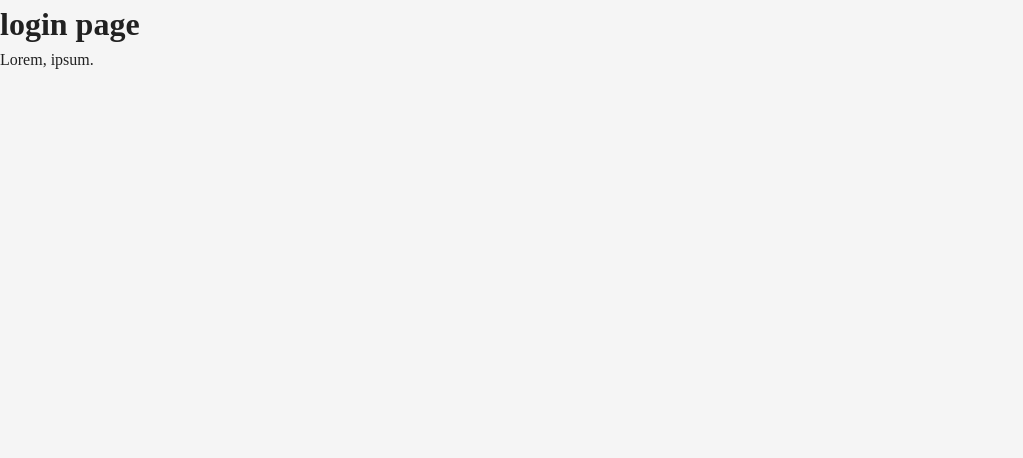
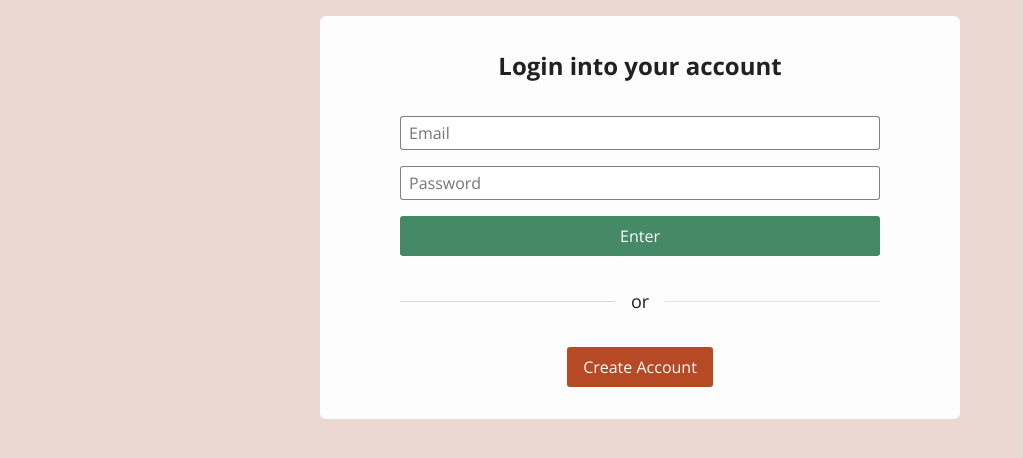
Before and after one commit to pedrodruviaro/sistema-nutricionista-react, a React (Create React App) app: page / in a window 1280 px wide. Shown: the top 458 px of the page, without its empty margins (0-1023 px from the left). Built offline with nearby package versions, Linux system fonts and the light colour scheme.

Commit message:
definindo estilos login e criando button/input components

```diff
--- a/public/index.html
+++ b/public/index.html
@@ -3,6 +3,15 @@
     <head>
         <meta charset="utf-8" />
         <meta name="viewport" content="width=device-width, initial-scale=1" />
+
+        <!-- google fonts -->
+        <link rel="preconnect" href="https://fonts.googleapis.com" />
+        <link rel="preconnect" href="https://fonts.gstatic.com" crossorigin />
+        <link
+            href="https://fonts.googleapis.com/css2?family=Open+Sans:wght@300;400;500;600;700&display=swap"
+            rel="stylesheet"
+        />
+
         <link
             rel="shortcut icon"
             href="/assets/favicon.png"
--- /dev/null
+++ b/src/components/Button/index.jsx
@@ -0,0 +1,22 @@
+import styled from "styled-components";
+
+export const Button = styled.button`
+    font-size: 1rem;
+    padding: 0.5rem 1rem;
+    outline: none;
+    border: none;
+    border-radius: 3px;
+    cursor: pointer;
+    display: inline-block;
+
+    color: ${(props) => props.theme.light};
+    background-color: ${(props) =>
+        props.primary ? props.theme.green : props.theme.brown};
+
+    transition: all 300ms ease-in-out;
+
+    &:hover,
+    &:focus {
+        filter: brightness(1.1);
+    }
+`;
--- /dev/null
+++ b/src/components/Input/index.jsx
@@ -0,0 +1,19 @@
+import styled from "styled-components";
+
+export const Input = styled.input`
+    border: none;
+    outline: none;
+    font-size: 1rem;
+    padding: 0.25rem 0.5rem;
+
+    border: 1px solid rgba(0, 0, 0, 0.5);
+    border-radius: 3px;
+
+    width: 100%;
+    display: inline-block;
+
+    &:hover,
+    &:focus {
+        border-color: ${(props) => props.theme.green};
+    }
+`;
--- a/src/pages/Login/index.jsx
+++ b/src/pages/Login/index.jsx
@@ -1,11 +1,23 @@
 import React from "react";
+import { Button } from "../../components/Button";
+import { Input } from "../../components/Input";
 import { Login } from "./styles";
 
 export default function Index() {
     return (
         <Login>
-            <h1>login page</h1>
-            <p>Lorem, ipsum.</p>
+            <div className="login-form">
+                <h2>Login into your account</h2>
+                <form>
+                    <Input type="email" placeholder="Email" />
+                    <Input type="password" placeholder="Password" />
+                    <Button primary type="submit">
+                        Enter
+                    </Button>
+                </form>
+                <p>or</p>
+                <Button>Create Account</Button>
+            </div>
         </Login>
     );
 }
--- a/src/pages/Login/styles.jsx
+++ b/src/pages/Login/styles.jsx
@@ -1,3 +1,49 @@
 import styled from "styled-components";
 
-export const Login = styled.div``
+export const Login = styled.div`
+    padding: 1rem;
+    background-color: #b64a262b;
+    min-height: 100vh;
+
+    > div {
+        background-color: ${(props) => props.theme.light};
+        padding: 2rem;
+        width: min(40rem, 100%);
+        margin: 0 auto;
+        text-align: center;
+        border-radius: 6px;
+
+        p {
+            margin-bottom: 2rem;
+            display: flex;
+            align-items: center;
+            gap: 1rem;
+            width: min(30rem, 100%);
+            margin-inline: auto;
+            font-size: 1.125rem;
+            font-weight: 300;
+
+            &::before {
+                content: "";
+                background-color: rgba(0, 0, 0, 0.15);
+                width: 100%;
+                height: 1px;
+            }
+
+            &::after {
+                content: "";
+                background-color: rgba(0, 0, 0, 0.1);
+                width: 100%;
+                height: 1px;
+            }
+        }
+    }
+
+    form {
+        display: flex;
+        flex-direction: column;
+        gap: 1rem;
+        margin: 2rem auto;
+        width: min(30rem, 100%);
+    }
+`;
--- a/src/styles/GlobalStyles/index.jsx
+++ b/src/styles/GlobalStyles/index.jsx
@@ -1,6 +1,11 @@
 import { createGlobalStyle } from "styled-components";
 
 const GlobalStyles = createGlobalStyle`
+    * {
+        font-family: 'Open Sans', sans-serif;
+        box-sizing: border-box;
+    }
+
     body {
         background-color: ${(props) => props.theme.bodyBg};
         color: ${(props) => props.theme.dark};
--- a/src/styles/Theme/index.jsx
+++ b/src/styles/Theme/index.jsx
@@ -1,6 +1,7 @@
 export const theme = {
     light: "#fdfdfd",
     dark: "#212121",
-    accent: "",
     bodyBg: "#f5f5f5",
+    green: "#468966",
+    brown: "#B64926",
 };
```
Also changed, not shown: public/assets/login-image.svg (added).
